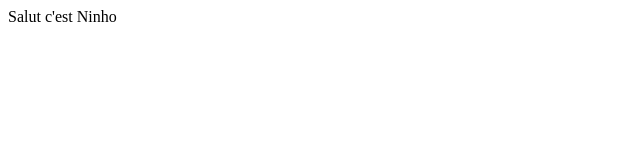
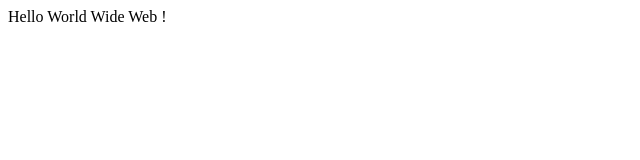
Before and after one commit to Nathan-148/Nathan-MICHELLAND-TPDevops, a plain HTML site: page frontend-api/index.html in a window 1280 px wide. Shown: the full height of the page, 0-640 px from the left. Drawn offline with Linux system fonts and the light colour scheme.

Commit message:
Commit final

```diff
--- a/frontend-api/index.html
+++ b/frontend-api/index.html
@@ -1 +1 @@
-<p>Salut c'est Ninho</p>
+<p>Hello World Wide Web !</p>
```
Also changed, not shown: 6 other files.
